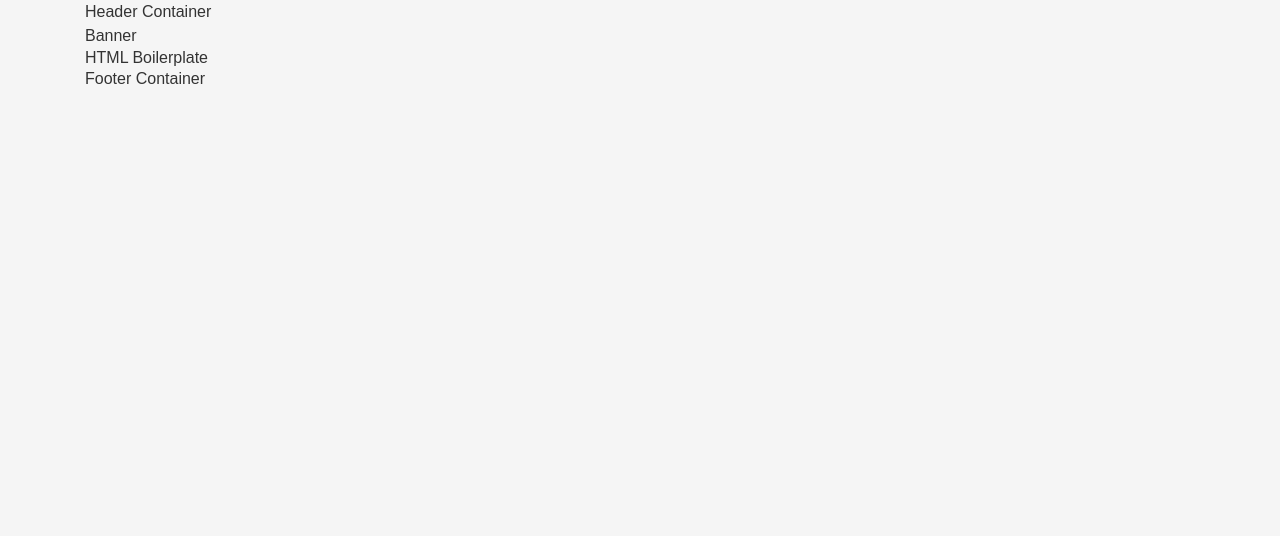
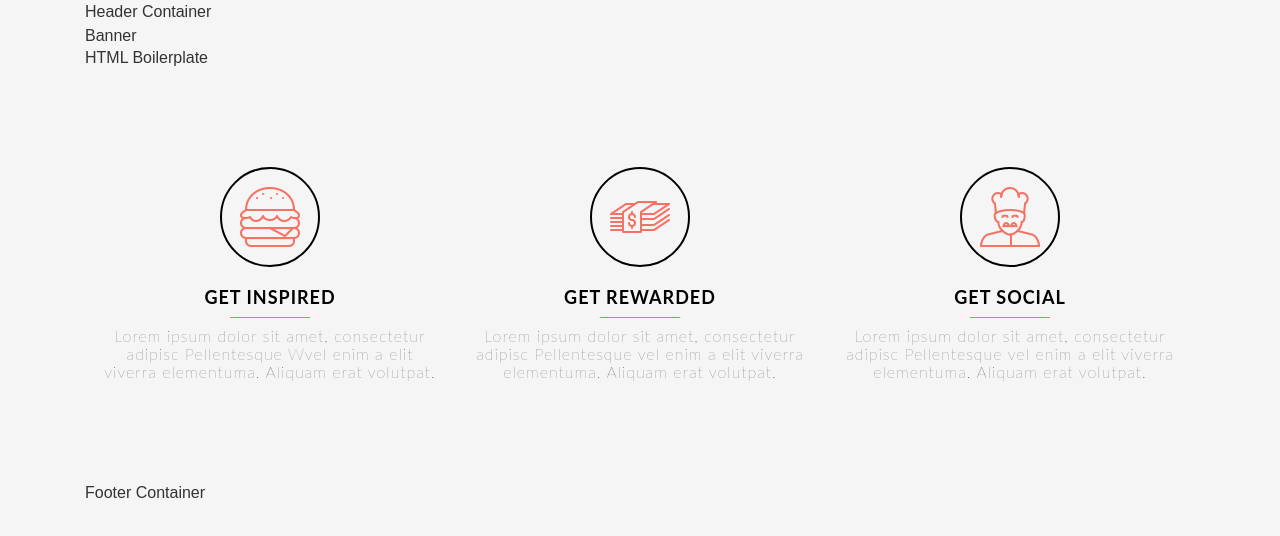
Before and after one commit to NguyenTruongGiang33/Exe2-HtmlBoilerplate, a website: page src/views/pages/index.html in a window 1280 px wide. Drawn offline with nearby package versions, Linux system fonts and the light colour scheme; files that its build step writes are made by us from their sources; files whose address does not match are found by name.

Commit message:
sao file index no cu dinh vao nhi

```diff
--- a/src/styles/base/_variables.scss
+++ b/src/styles/base/_variables.scss
@@ -0,0 +1 @@
+$font-lato: "Lato";
--- /dev/null
+++ b/src/styles/layout/_features.scss
@@ -0,0 +1,59 @@
+.features-container{
+    .container{
+        @include flexbox;
+        text-align: center;
+        margin-top: 100px;
+        margin-bottom: 100px;
+        .block-features{
+            width: 33.33%;
+            margin: 0 13px;
+            .img-icon{
+                width: 100px;
+                height: 100px;
+                border-radius: 50%;
+                border: 2px solid black;
+                margin-bottom: 10px;
+                position: relative;
+                margin: auto;
+                margin-bottom: 15px;
+                .icon{
+                    position: absolute;
+                    top: 50%;
+                    left: 50%;
+                    transform: translate(-50%, -50%);
+                }
+            }
+            .title{
+                @include rem("font-size",18);
+                letter-spacing: 1px;
+                @include rem("line-height",30);
+                color: #000000;
+                font-weight: 700;
+                font-family: $font-lato;
+                position: relative;
+                margin-bottom: 15px;
+
+                &:after {
+                    content: '';
+                    width: 80px;
+                    height: 1px;
+                    background: #F57365;
+                    position: absolute;
+                    left: 50%;
+                    bottom: -20%;
+                    transform: translateX(-50%);
+                }
+            }
+            .text{
+                @include rem("font-size",16);
+                letter-spacing: 1px;
+                @include rem("line-height",18);
+                font-family: $font-lato;
+                font-weight: 100;
+
+
+            }
+
+        }
+    }
+}
--- a/src/styles/main.scss
+++ b/src/styles/main.scss
@@ -19,6 +19,7 @@
 // ----------------------------------------------------------------------
 @import "layout/header";
 @import "layout/footer";
+@import "layout/features";
 
 // ----------------------------------------------------------------------
 // Custom
--- a/src/views/pages/index.html
+++ b/src/views/pages/index.html
@@ -25,7 +25,8 @@
         </div>
       </div>
     </main>
-
+     <!-- include banner.html -->
+    @@include('../partials/features.html')
     <!-- include footer.html -->
     @@include('../layouts/footer.html')
   </div>
--- /dev/null
+++ b/src/views/partials/features.html
@@ -0,0 +1,25 @@
+<section class="features-container">
+  <div class="container">
+        <div class="block-features">
+            <div class="img-icon">
+                <img src="images/icon-eat.png" class="icon">
+            </div>
+            <h3 class="title">GET INSPIRED</h3>
+            <p class="text">Lorem ipsum dolor sit amet, consectetur adipisc Pellentesque Wvel enim a elit viverra elementuma. Aliquam erat volutpat.</p>
+        </div>
+        <div class="block-features">
+            <div class="img-icon">
+                <img src="images/icon-money.png" class="icon">
+            </div>
+            <h3 class="title">GET REWARDED</h3>
+            <p class="text">Lorem ipsum dolor sit amet, consectetur adipisc Pellentesque vel enim a elit viverra elementuma. Aliquam erat volutpat.</p>
+        </div>
+        <div class="block-features">
+            <div class="img-icon">
+                <img src="images/icon-chef.png" class="icon">
+            </div>
+            <h3 class="title">GET SOCIAL</h3>
+            <p class="text">Lorem ipsum dolor sit amet, consectetur adipisc Pellentesque vel enim a elit viverra elementuma. Aliquam erat volutpat.</p>
+        </div>
+  </div>
+</section>
```
Also changed, not shown: src/index.html (+26 -1 lines).
